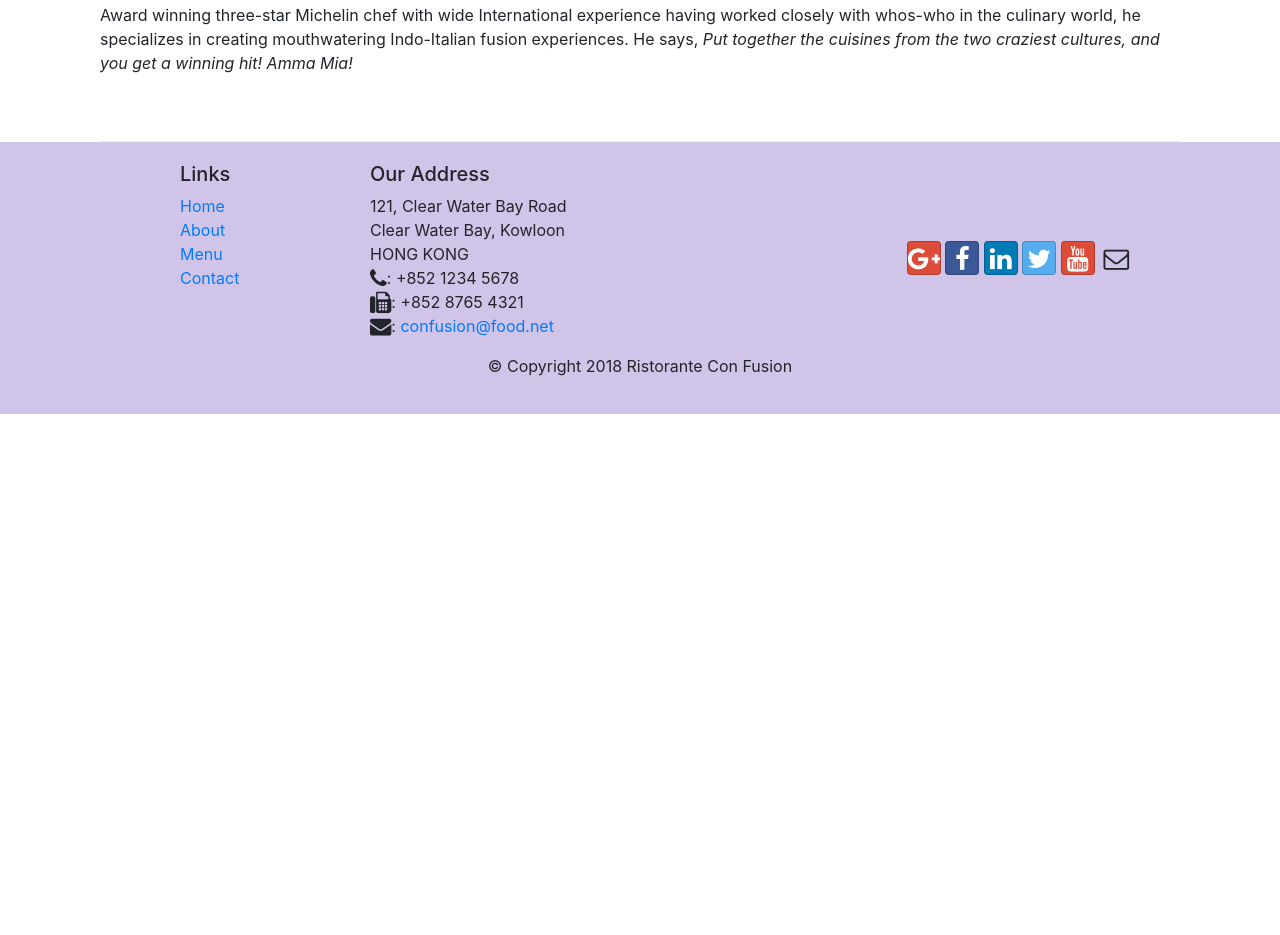
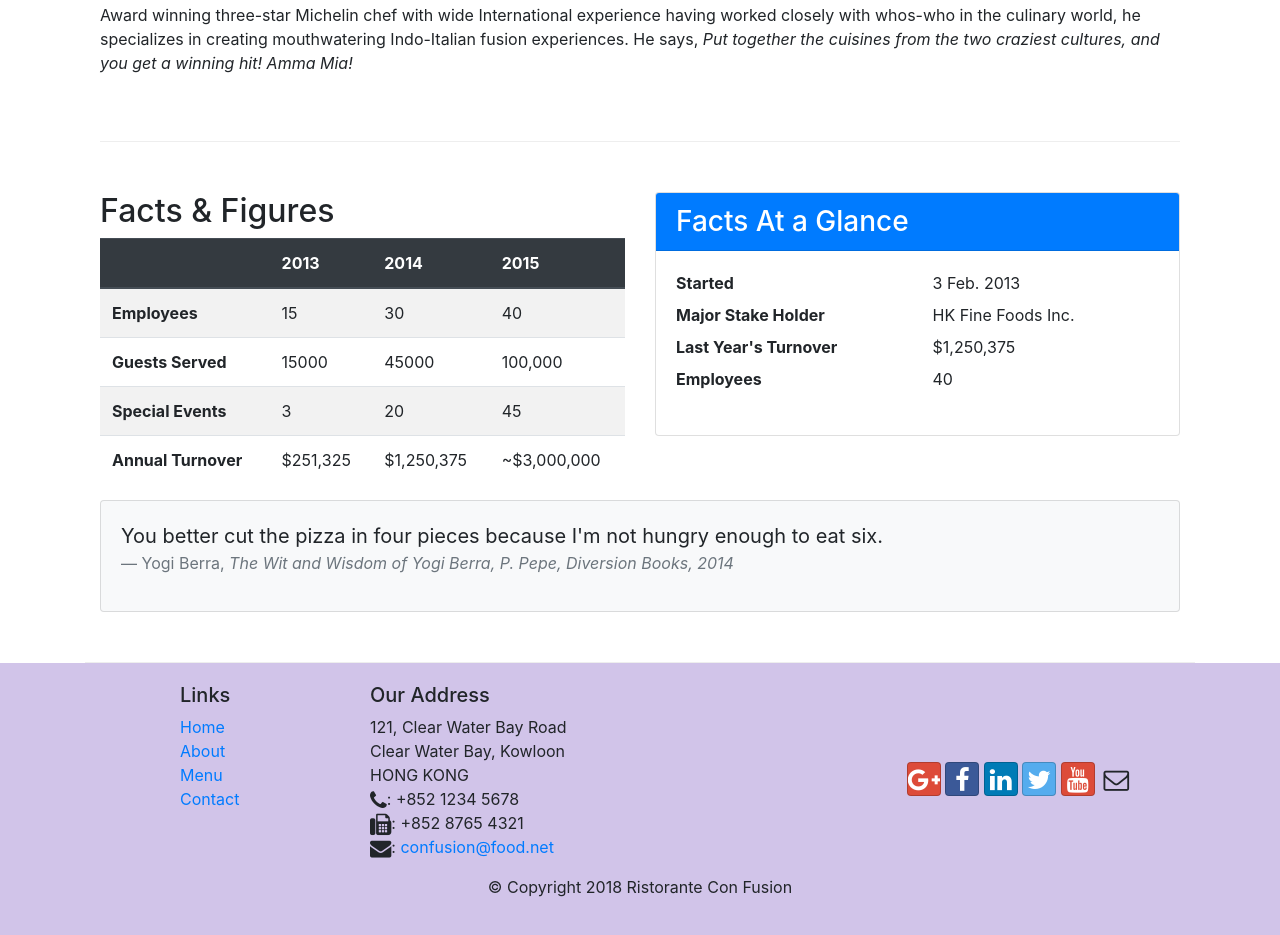
Before and after one commit to prathamjn26/learn_bootstrap_confusion, a website: page aboutus.html in a window 1280 px wide. Shown: the part 1371-2306 px from the top of the page. Before the commit the page ends 1785 px from the top, so only its background shows below. Drawn offline with nearby package versions, Linux system fonts and the light colour scheme.

Commit message:
images and badges

```diff
--- a/aboutus.html
+++ b/aboutus.html
@@ -22,7 +22,7 @@
             <button class="navbar-toggler" type="button" data-toggle="collapse" data-target="#Navbar">
                 <span class="navbar-toggler-icon"></span>
             </button>
-            <a class="navbar-brand" href="./index.html">Ristorante Con Fusion</a>
+            <a class="navbar-brand" href="./index.html"><img src="img/logo.png" alt="Ristorante Con Fusion" width="41" height="30"></a>
             <div class="collapse navbar-collapse" id="Navbar">
                 <ul class="navbar-nav mr-auto">
                     <li class="nav-item"><a class="nav-link" href="./index.html"><span class="fa fa-home fa-lg"> Home</span></a></li>
@@ -84,6 +84,79 @@
             </div>
        </div>
 
+       <div class="row row-content">
+            <div class="col-12 col-sm-6">
+                <h2>Facts &amp; Figures</h2>
+                <div class="table-responsive">
+                    <table class="table table-striped">
+                        <thead class="thead-dark">
+                            <tr>
+                                <th>&nbsp;</th>
+                                <th>2013</th>
+                                <th>2014</th>
+                                <th>2015</th>
+                            </tr>
+                        </thead>
+                        <tbody>
+                            <tr>
+                                <th>Employees</th>
+                                <td>15</td>
+                                <td>30</td>
+                                <td>40</td>
+                            </tr>
+                            <tr>
+                                <th>Guests Served</th>
+                                <td>15000</td>
+                                <td>45000</td>
+                                <td>100,000</td>
+                            </tr>
+                            <tr>
+                                <th>Special Events</th>
+                                <td>3</td>
+                                <td>20</td>
+                                <td>45</td>
+                            </tr>
+                            <tr>
+                                <th>Annual Turnover</th>
+                                <td>$251,325</td>
+                                <td>$1,250,375</td>
+                                <td>~$3,000,000</td>
+                            </tr>
+                        </tbody>
+                    </table>
+                </div>
+            </div>
+            <div class="col-12 col-sm-6">
+                <div class="card">
+                    <h3 class="card-header bg-primary text-white">Facts At a Glance</h3>
+                    <div class="card-body">
+                        <dl class="row">
+                            <dt class="col-6">Started</dt>
+                            <dd class="col-6">3 Feb. 2013</dd>
+                            <dt class="col-6">Major Stake Holder</dt>
+                            <dd class="col-6">HK Fine Foods Inc.</dd>
+                            <dt class="col-6">Last Year's Turnover</dt>
+                            <dd class="col-6">$1,250,375</dd>
+                            <dt class="col-6">Employees</dt>
+                            <dd class="col-6">40</dd>
+                        </dl>
+                    </div>
+                </div>
+           </div>
+           <div class="col-12">
+               <div class="card card-body bg-light">
+                <blockquote class="blockquote">
+                    <p class="mb-0">You better cut the pizza in four pieces because
+                        I'm not hungry enough to eat six.</p>
+                    <footer class="blockquote-footer">Yogi Berra,
+                        <cite title="Source Title">The Wit and Wisdom of Yogi Berra,
+                        P. Pepe, Diversion Books, 2014</cite>
+                    </footer>
+                </blockquote>
+               </div>
+           </div>
+       </div>
+
     </div>
 
     <footer class="footer">
```
Also changed, not shown: contactus.html (+1 -1 lines), index.html (+27 -7 lines), img/alberto.png (added), img/buffet.png (added), img/logo.png (added), img/uthappizza.png (added), 1 other file.
